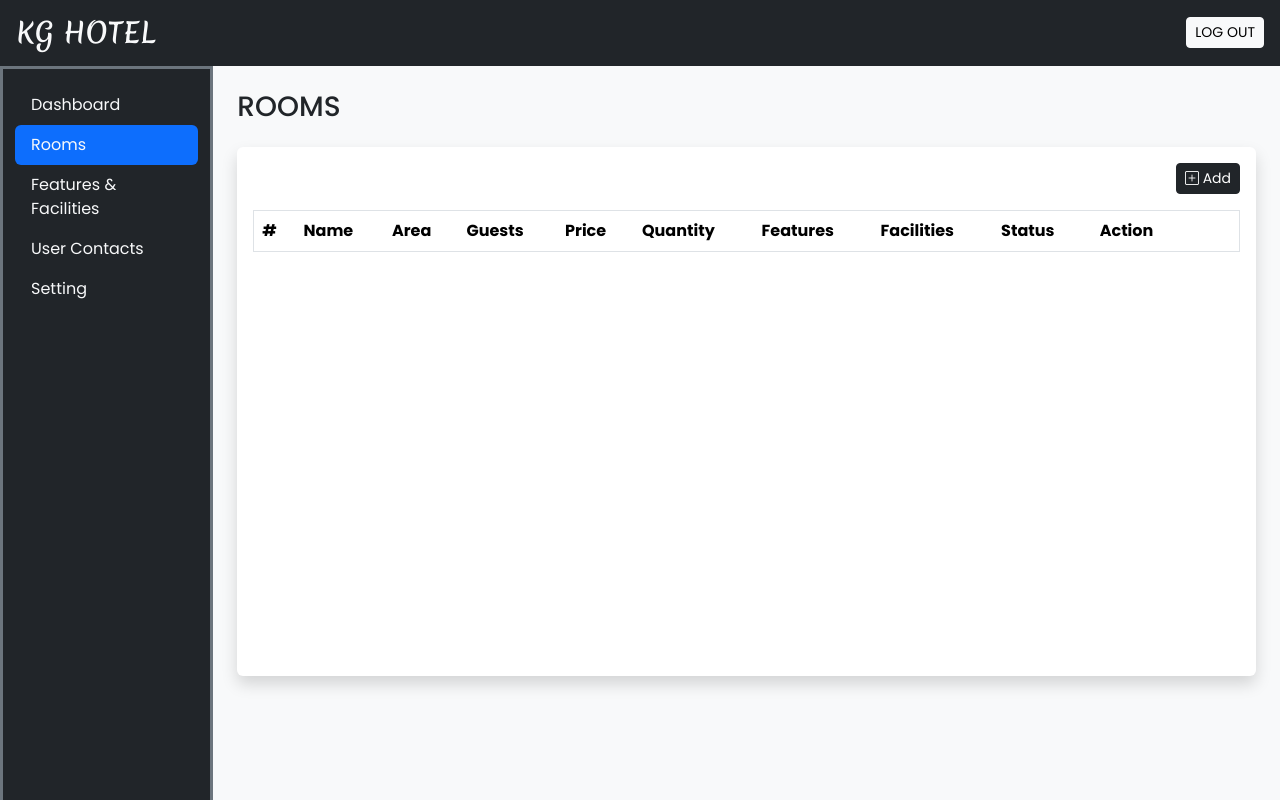
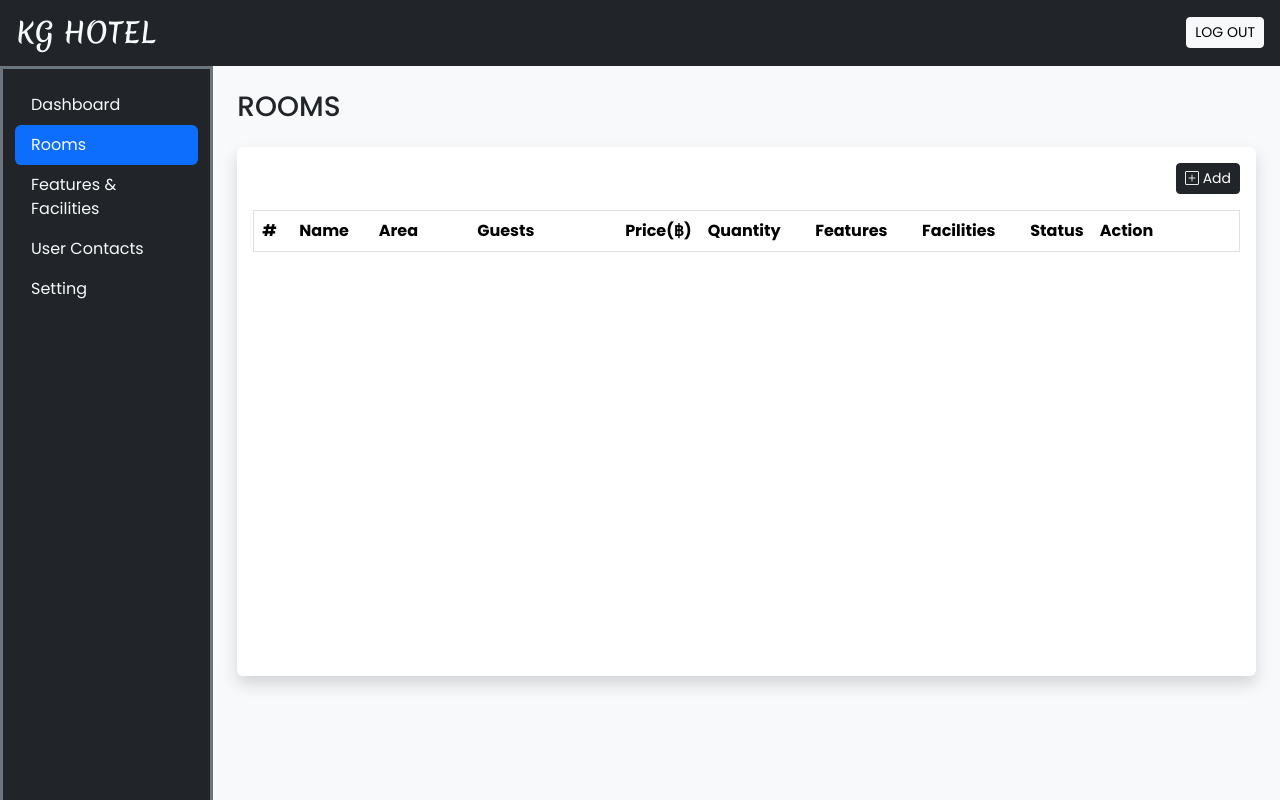
Before and after one commit to KongPobW/KG-Hotel, a PHP site: page /admin/room.php in a window 1280 px wide. Run offline with PHP 8.4, Linux system fonts and the light colour scheme; data that the repository does not hold is empty.

Commit message:
add something

```diff
--- a/admin/room.php
+++ b/admin/room.php
@@ -56,13 +56,13 @@ require('class/facility.php');
                                     <tr style="background-color: black !important; color: white !important;">
                                         <th scope="col">#</th>
                                         <th scope="col">Name</th>
-                                        <th scope="col">Area</th>
-                                        <th scope="col">Guests</th>
-                                        <th scope="col">Price</th>
+                                        <th scope="col" width="10%">Area</th>
+                                        <th scope="col" width="15%">Guests</th>
+                                        <th scope="col" width="5%">Price(฿)</th>
                                         <th scope="col">Quantity</th>
                                         <th scope="col">Features</th>
                                         <th scope="col">Facilities</th>
-                                        <th scope="col" width="10%">Status</th>
+                                        <th scope="col" width="5%">Status</th>
                                         <th scope="col" width="15%">Action</th>
                                     </tr>
                                 </thead>
@@ -92,12 +92,12 @@ require('class/facility.php');
                                     required>
                             </div>
                             <div class="col-md-6 mb-3">
-                                <label class="form-label">Area</label>
+                                <label class="form-label">Area (sqft)</label>
                                 <input type="text" name="area" id="area_input_add" class="form-control shadow-none"
                                     required>
                             </div>
                             <div class="col-md-6 mb-3">
-                                <label class="form-label">Price</label>
+                                <label class="form-label">Price (฿)</label>
                                 <input type="text" name="price" id="price_input_add" class="form-control shadow-none"
                                     required>
                             </div>
@@ -186,12 +186,12 @@ require('class/facility.php');
                                     class="form-control shadow-none" required>
                             </div>
                             <div class="col-md-6 mb-3">
-                                <label class="form-label">Area</label>
+                                <label class="form-label">Area (sqft)</label>
                                 <input type="text" name="area" id="area_input_edit" class="form-control shadow-none"
                                     required>
                             </div>
                             <div class="col-md-6 mb-3">
-                                <label class="form-label">Price</label>
+                                <label class="form-label">Price (฿)</label>
                                 <input type="text" name="price" id="price_input_edit" class="form-control shadow-none"
                                     required>
                             </div>
```
